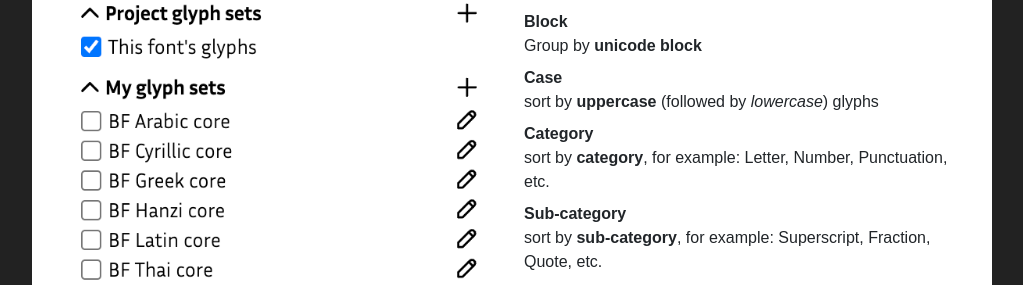
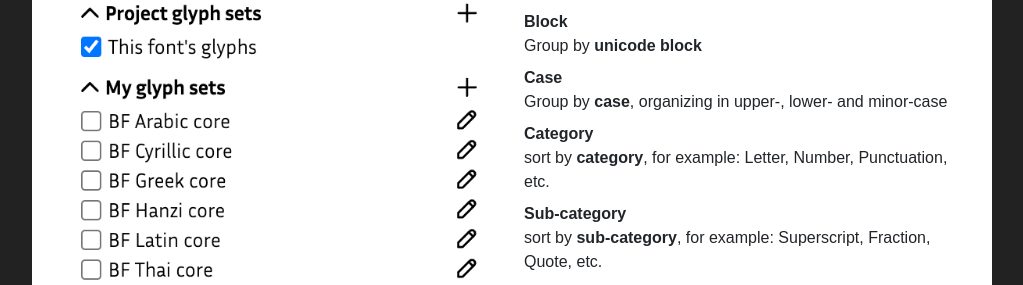
Before and after one commit to googlefonts/fontra-docs, a Jekyll site: the page built from _reference/font-overview/panels/navigation.md, in a window 1280 px wide. Shown: the part 694-979 px from the top of the page, without its empty margins (128-1151 px from the left). Built offline with Jekyll 4.4.1, drawn with Linux system fonts in a browser that asks for light colours; nearby versions of some CDN libraries; some web fonts are replaced.

Commit message:
Update _reference/font-overview/panels/navigation.md
Co-authored-by: Just van Rossum <justvanrossum@gmail.com>

```diff
--- a/_reference/font-overview/panels/navigation.md
+++ b/_reference/font-overview/panels/navigation.md
@@ -48,7 +48,7 @@ Block
 : Group by **unicode block**
 
 Case
-: sort by **uppercase** (followed by *lowercase*) glyphs
+: Group by **case**, organizing in upper-, lower- and minor-case
 
 Category
 : sort by **category**, for example: Letter, Number, Punctuation, etc.
```
